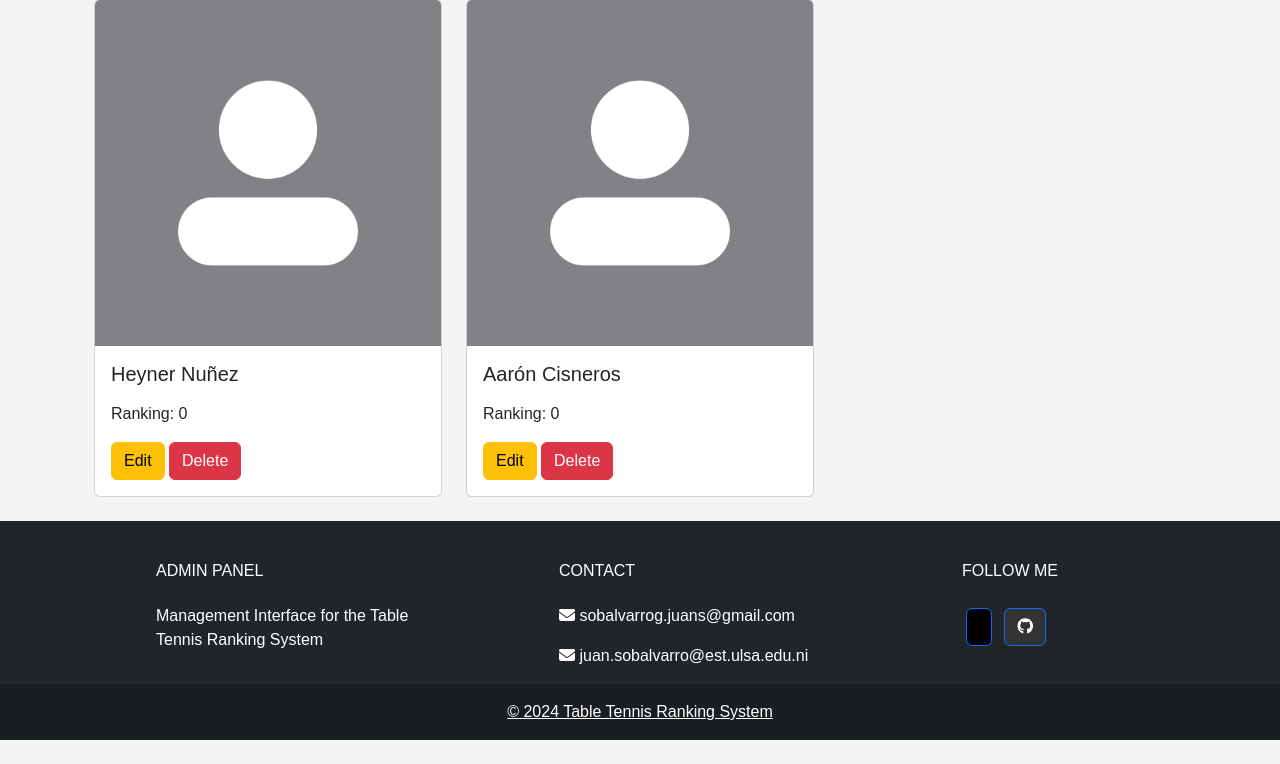
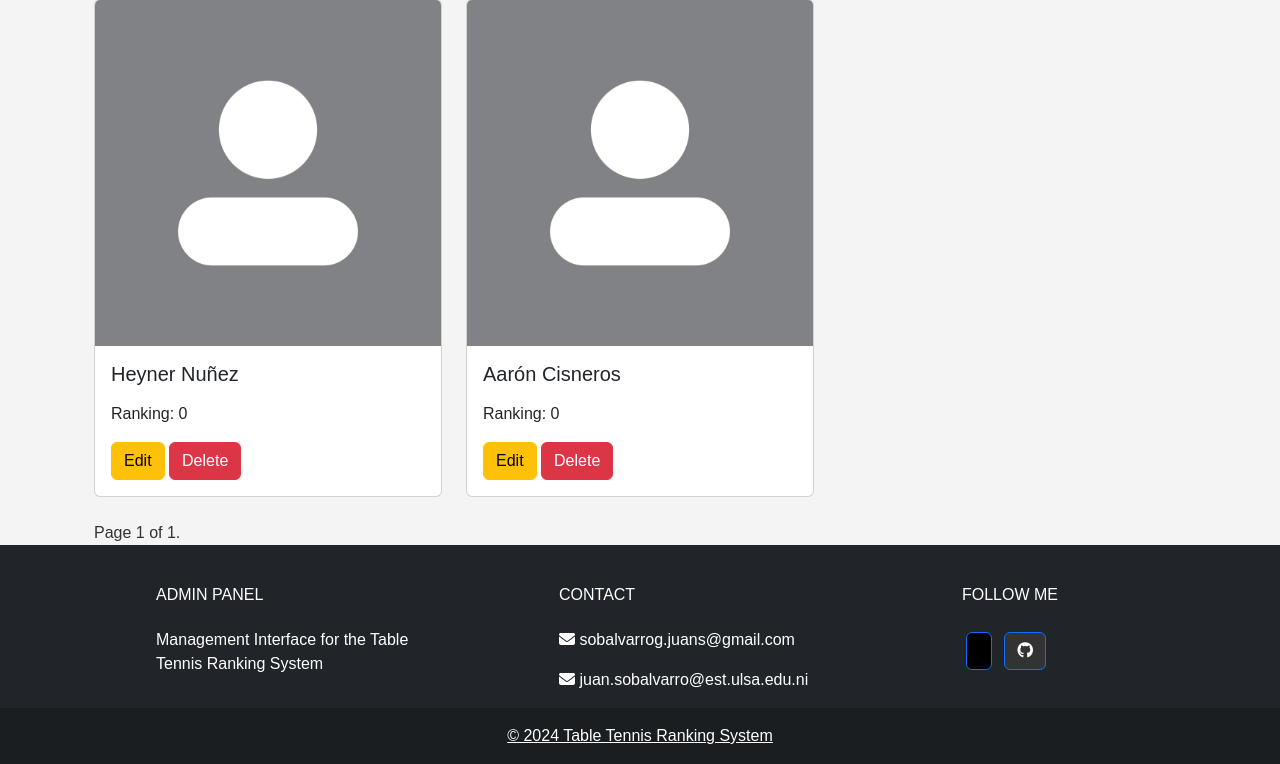
Before and after one commit to JuanSobalvarro/ttranking, a Django app: page /admin-panel/players/ in a window 1280 px wide. Shown: the part 1211-1975 px from the top of the page. Before the commit the page ends 1951 px from the top, so only its background shows below. Run offline with Django 5.2, Linux system fonts and the light colour scheme; a user stored in the database is signed in; data comes from the database, SQL or seed files in the repository; parts of the project's set-up code (start-up, migrations or seed data) failed here and were passed over.

Commit message:
Added paginator for admin_panel

```diff
--- a/ttranking/admin_panel/templates/admin_panel/players/player_list.html
+++ b/ttranking/admin_panel/templates/admin_panel/players/player_list.html
@@ -16,7 +16,7 @@
                     {% endif %}
                     <div class="card-body">
                         <h5 class="card-title">{{ player.first_name }} {{ player.last_name }}</h5>
-                        <p class="text-muted">{% if player.alias%}{{ player.alias }}{% endif %}</p>
+                        <p class="text-muted">{% if player.alias %}{{ player.alias }}{% endif %}</p>
                         <p class="card-text">Ranking: {{ player.ranking }}</p>
                         <a href="{% url 'admin_panel:player_edit' pk=player.id %}" class="btn btn-warning">Edit</a>
                         <a href="{% url 'admin_panel:player_delete' pk=player.id %}" class="btn btn-danger">Delete</a>
@@ -25,5 +25,23 @@
             </div>
         {% endfor %}
     </div>
+
+    <div class="pagination">
+        <span class="step-links">
+            {% if players.has_previous %}
+                <a href="?page=1">&laquo; first</a>
+                <a href="?page={{ players.previous_page_number }}">previous</a>
+            {% endif %}
+
+            <span class="current">
+                Page {{ players.number }} of {{ players.paginator.num_pages }}.
+            </span>
+
+            {% if players.has_next %}
+                <a href="?page={{ players.next_page_number }}">next</a>
+                <a href="?page={{ players.paginator.num_pages }}">last &raquo;</a>
+            {% endif %}
+        </span>
+    </div>
 </div>
 {% endblock %}
--- a/ttranking/admin_panel/views.py
+++ b/ttranking/admin_panel/views.py
@@ -3,6 +3,7 @@ from django.shortcuts import render, redirect, get_object_or_404
 from django.contrib.auth import authenticate, login, logout
 from django.contrib.auth.decorators import login_required
 from django.contrib.auth.forms import AuthenticationForm
+from django.core.paginator import Paginator, EmptyPage, PageNotAnInteger
 from django.contrib import messages
 from django.views import View
 
@@ -12,6 +13,9 @@ from matches.models import SinglesMatch
 from matches.models import DoublesMatch
 
 from players.models import Player
+
+PLAYERS_PER_PAGE = 10
+MATCHES_PER_PAGE = 10
 
 
 class AdminLoginView(View):
@@ -55,7 +59,17 @@ PLAYERS VIEWS
 
 @login_required
 def player_list(request):
-    players = Player.objects.all()
+    player_list = Player.objects.all()
+    paginator = Paginator(player_list, PLAYERS_PER_PAGE)  # Show PLAYERS_PER_PAGE players per page.
+
+    page = request.GET.get('page')
+    try:
+        players = paginator.page(page)
+    except PageNotAnInteger:
+        players = paginator.page(1)
+    except EmptyPage:
+        players = paginator.page(paginator.num_pages)
+
     return render(request, 'admin_panel/players/player_list.html', {'players': players})
 
 
@@ -117,10 +131,33 @@ def get_match_and_form(match_id, match_type):
 
 @login_required
 def match_list(request):
-    singles_matches = SinglesMatch.objects.all()
-    doubles_matches = DoublesMatch.objects.all()
-    return render(request, 'admin_panel/matches/match_list.html', {'singles_matches': singles_matches, 'doubles_matches': doubles_matches})
+    singles_match_list = SinglesMatch.objects.all()
+    doubles_match_list = DoublesMatch.objects.all()
 
+    singles_paginator = Paginator(singles_match_list, MATCHES_PER_PAGE)  # Show MATCHES_PER_PAGE singles matches per page.
+    doubles_paginator = Paginator(doubles_match_list, MATCHES_PER_PAGE)  # Show MATCHES_PER_PAGE doubles matches per page.
+
+    singles_page = request.GET.get('singles_page')
+    doubles_page = request.GET.get('doubles_page')
+
+    try:
+        singles_matches = singles_paginator.page(singles_page)
+    except PageNotAnInteger:
+        singles_matches = singles_paginator.page(1)
+    except EmptyPage:
+        singles_matches = singles_paginator.page(singles_paginator.num_pages)
+
+    try:
+        doubles_matches = doubles_paginator.page(doubles_page)
+    except PageNotAnInteger:
+        doubles_matches = doubles_paginator.page(1)
+    except EmptyPage:
+        doubles_matches = doubles_paginator.page(doubles_paginator.num_pages)
+
+    return render(request, 'admin_panel/matches/match_list.html', {
+        'singles_matches': singles_matches,
+        'doubles_matches': doubles_matches
+    })
 
 @login_required
 def match_add(request):
```
Also changed, not shown: ttranking/admin_panel/templates/admin_panel/matches/match_list.html (+37 -1 lines).
